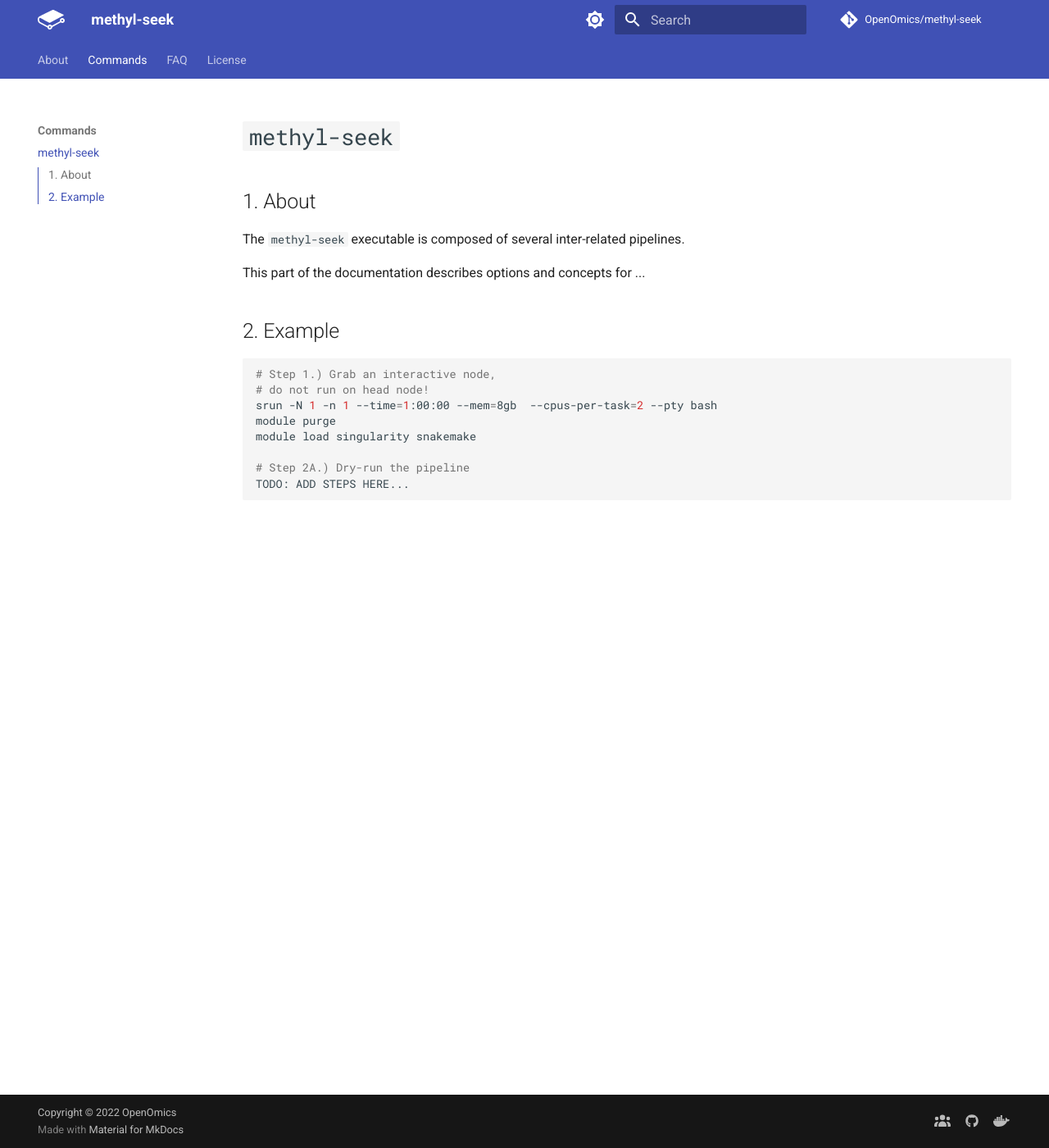
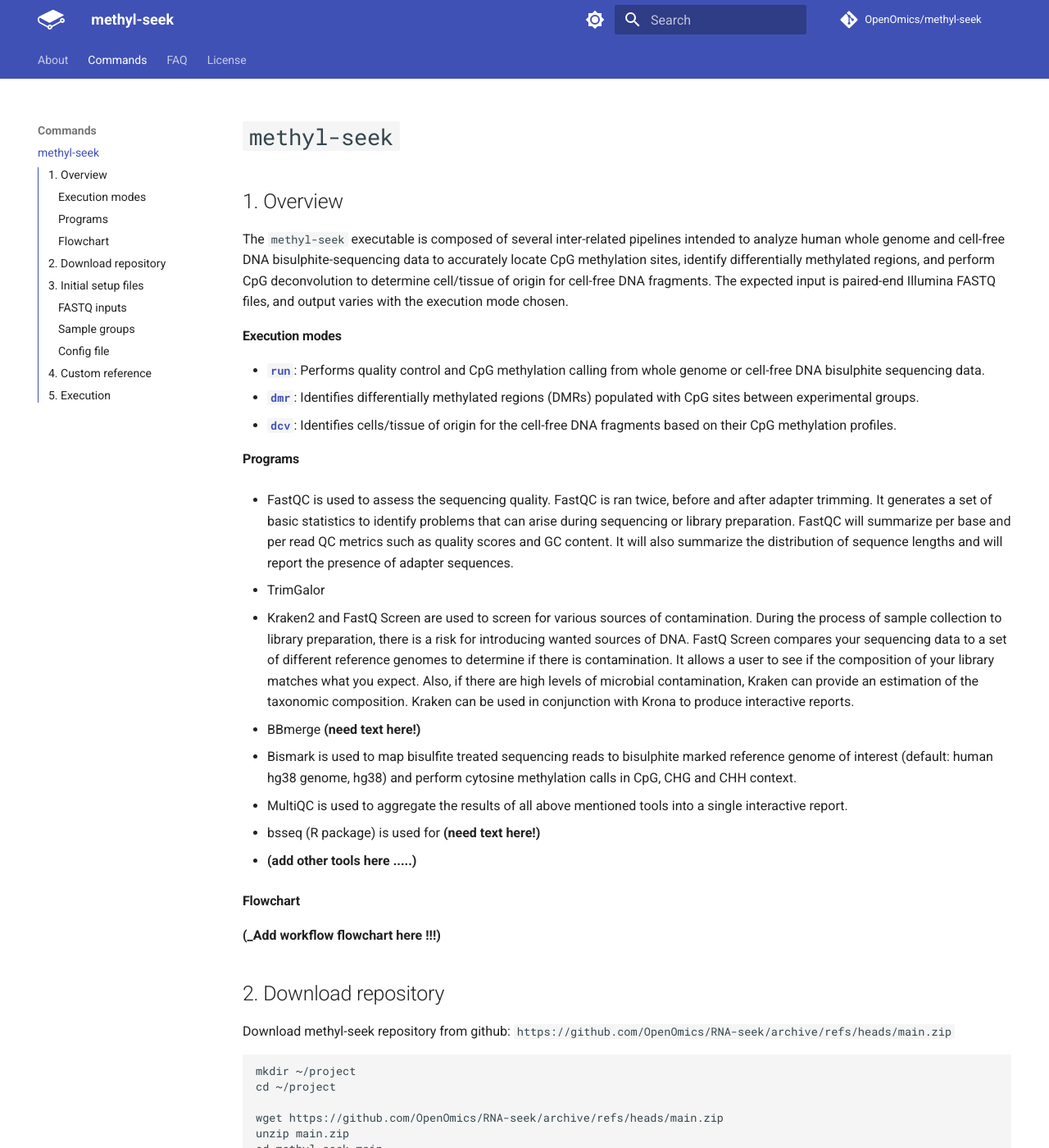
Before and after one commit to OpenOmics/methyl-seek, an MkDocs documentation site: the page built from docs/usage/run.md, in a window 1280 px wide and 1400 px high. Shown: the whole window at 82% size. Built offline with MkDocs 1.6.1 and Material for MkDocs 9.7.7, drawn with Linux system fonts in a browser that asks for light colours; comment, search, counter and statistics services are not loaded; the version menu is left out; some of the changed text lies outside the part shown.

Commit message:
update docs and combined modes

````diff
--- a/docs/usage/run.md
+++ b/docs/usage/run.md
@@ -1,18 +1,128 @@
 # <code>methyl-seek</code>
 
-## 1. About
-The `methyl-seek` executable is composed of several inter-related pipelines.
+## 1. Overview
+The `methyl-seek` executable is composed of several inter-related pipelines intended to analyze human whole genome and cell-free DNA bisulphite-sequencing data to accurately locate CpG methylation sites, identify differentially methylated regions, and perform CpG deconvolution to determine cell/tissue of origin for cell-free DNA fragments. The expected input is paired-end Illumina FASTQ files, and output varies with the execution mode chosen.
 
-This part of the documentation describes options and concepts for ...
+#### Execution modes
 
-## 2. Example
+* [<code><b>run</b></code>](./run.md): Performs quality control and CpG methylation calling from whole genome or cell-free DNA bisulphite sequencing data.
+* [<code><b>dmr</b></code>](./dmr.md): Identifies differentially methylated regions (DMRs) populated with CpG sites between experimental groups.
+* [<code><b>dcv</b></code>](./deconvolution.md): Identifies cells/tissue of origin for the cell-free DNA fragments based on their CpG methylation profiles.
+
+#### Programs
+
+- FastQC is used to assess the sequencing quality. FastQC is ran twice, before and after adapter trimming. It generates a set of basic statistics to identify problems that can arise during sequencing or library preparation. FastQC will summarize per base and per read QC metrics such as quality scores and GC content. It will also summarize the distribution of sequence lengths and will report the presence of adapter sequences.
+
+- TrimGalor
+{is used to remove adapter sequences, perform quality trimming, and remove very short sequences that would otherwise multi-map all over the genome prior to alignment.}
+
+- Kraken2 and FastQ Screen are used to screen for various sources of contamination. During the process of sample collection to library preparation, there is a risk for introducing wanted sources of DNA. FastQ Screen compares your sequencing data to a set of different reference genomes to determine if there is contamination. It allows a user to see if the composition of your library matches what you expect. Also, if there are high levels of microbial contamination, Kraken can provide an estimation of the taxonomic composition. Kraken can be used in conjunction with Krona to produce interactive reports.
+
+- BBmerge **(need text here!)**
+
+- Bismark is used to map bisulfite treated sequencing reads to bisulphite marked reference genome of interest (default: human hg38 genome, hg38) and perform cytosine methylation calls in CpG, CHG and CHH context.
+
+- MultiQC is used to aggregate the results of all above mentioned tools into a single interactive report.
+
+- bsseq (R package) is used for  **(need text here!)**
+
+- **(add other tools here .....)**
+
+#### Flowchart
+**(_Add workflow flowchart here !!!)**
+
+
+## 2. Download repository
+
+Download methyl-seek repository from github: `https://github.com/OpenOmics/RNA-seek/archive/refs/heads/main.zip`
+
+```
+mkdir ~/project
+cd ~/project
+
+wget https://github.com/OpenOmics/RNA-seek/archive/refs/heads/main.zip
+unzip main.zip
+cd methyl-seek-main
+```
+
+## 3. Initial setup files
+
+#### FASTQ inputs
+
+Pipeline accepts paired-end Illumina FASTQ files named as below: `{sample}.R1.fastq.gz` and `{sample}.R2.fastq.gz`
+
+#### Sample groups
+
+Sample group information is provided in `samples.txt`, which is a tab-delimited, two-column formatted with header labels as `samples` and `group`. First column includes `{sample}` names matching to those in FASTQ file names. Second column includes group labels corresponding to each sample (e.g.: `group1`, `group2` or `test`, `control`).
+
+| samples | group  |
+| ------- | ------ |
+| S1      | group1 |
+| S2      | group1 |
+| S3      | group2 |
+| S4      | group2 |
+| S5      | group3 |
+| S6      | group3 |
+
+For DMR analyses, user should provide `group1` and `group2` labels, that should match with sample group information. file.
+
+#### Config file
+
+Edit the `config.yaml` file as below:
+
+- Set `rawdata_dir` to the absolute path of the directory containing all your fastqs.
+- Set `result_dir` to the absolute path of the working directory containing `methyl-seek` pipeline, where all result files will be stored.
+- Set `samples` to be the absolute path of your `samples.txt` located within `result_dir`.
+
+For example,
+
+```
+samples: "~/project/methyl-seek-main/samples.txt"
+rawdata_dir: "~/project/fastq/"
+result_dir: "~/project/methyl-seek-main/"
+```
+See below instructions for adding reference to `config.yaml` file.
+
+## 4. Custom reference
+
+By default, bisulphite marked human hg38 reference genome is provide with this repo. To create a custom bisulphite marked reference for different genome of interest, simply provide genome fasta file (for e.g.`hg19.genome.fa`), and update the information in `config.yaml` as below:
+
+```
+bisulphite_ref: "~/project/bisulphite_genome"
+bisulphite_fa: "~/project/bisulphite_genome/hg19.genome.fa"
+species: "hg19"
+```
+
+## 5. Execution
+
+Still in progress.. how to use execution modes?
 ```bash
-# Step 1.) Grab an interactive node,
-# do not run on head node!
-srun -N 1 -n 1 --time=1:00:00 --mem=8gb  --cpus-per-task=2 --pty bash
+# Step 1.) Dry-run the pipeline
+sinteractive -N 1 -n 1 --time=1:00:00 --mem=8gb  --cpus-per-task=2 --pty bash
 module purge
 module load singularity snakemake
 
-# Step 2A.) Dry-run the pipeline
-TODO: ADD STEPS HERE...
+cd ~/project/methyl-seek-main/
+
+## run : generate CpG reports
+sbatch pipeline_launch.sh run npr ./
+
+## dcv : perform CpG deconvolution
+sbatch pipeline_launch.sh dcv npr ./
+
+## dmr : perform CpG deconvolution
+sbatch pipeline_launch.sh dmr npr ./
+
+# Step 2.) To launch pipeline
+cd ~/project/methyl-seek-main/
+
+## run : generate CpG reports
+sbatch pipeline_submit.sh run process ./
+
+## dcv : perform CpG deconvolution
+sbatch pipeline_submit.sh dcv process ./
+
+## dmr : perform CpG deconvolution
+sbatch pipeline_submit.sh dmr process ./ group1 group2
+
 ```
````
Also changed, not shown: docs/index.md (+8 -6 lines), docs/usage/deconvolution.md (added, +18 -0 lines), docs/usage/dmr.md (added, +18 -0 lines), 8 other files.
